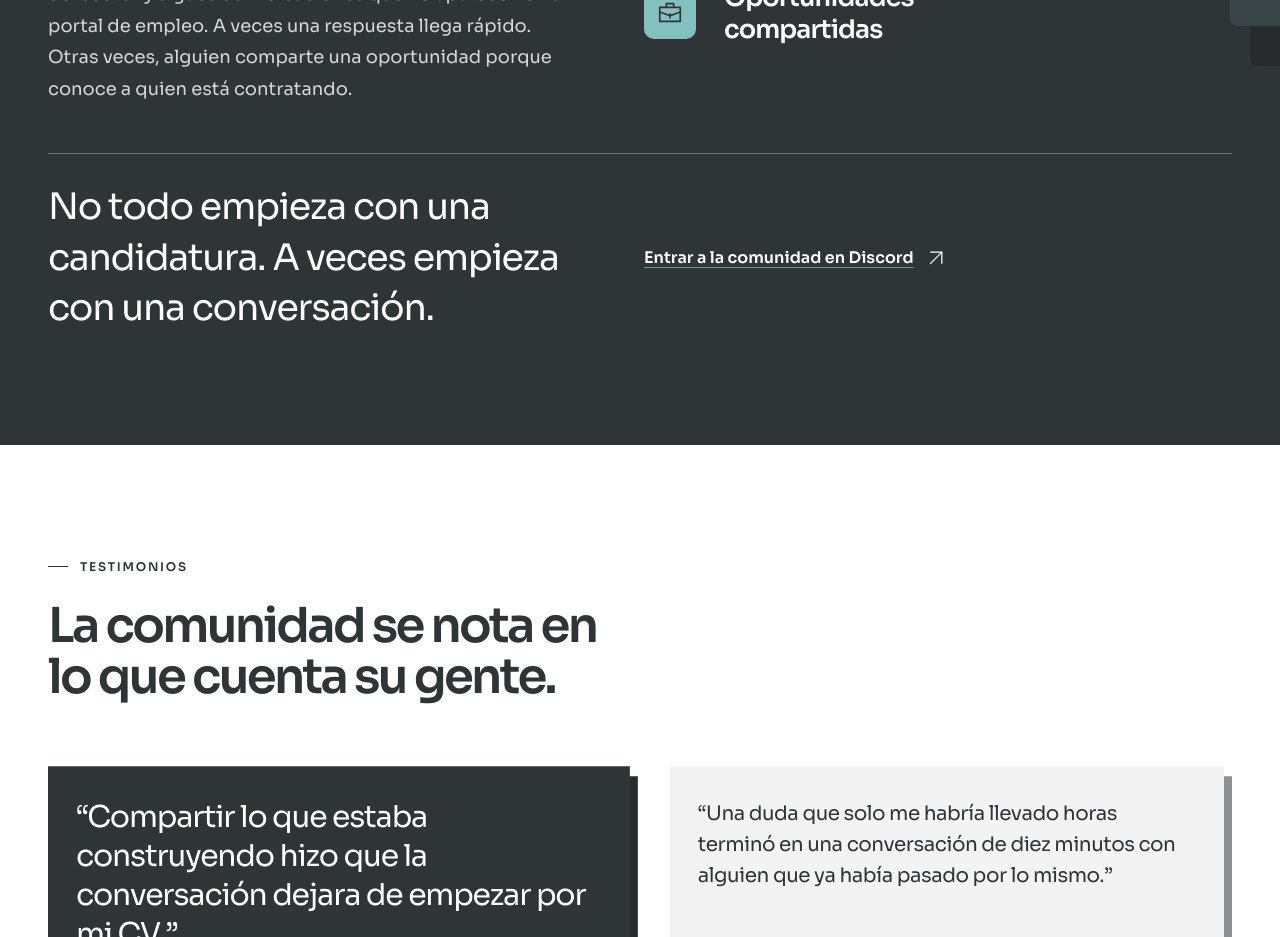
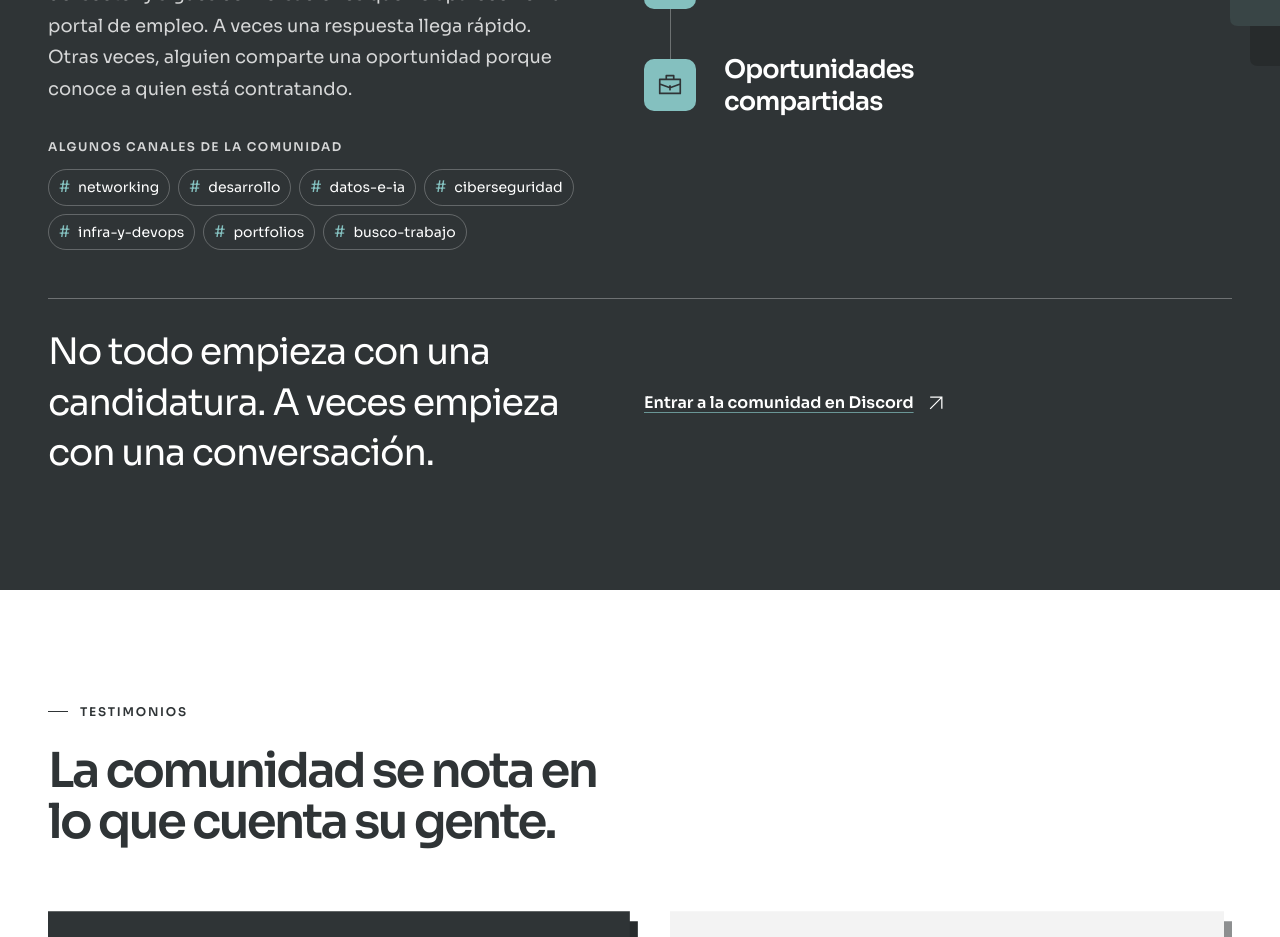
Before and after one commit to Blackpachamame/landing-techtojob, a Next.js app: page / in a window 1280 px wide. Shown: the part 4340-5277 px from the top of the page. Built offline with nearby package versions, Linux system fonts and the light colour scheme; no server answers.

Commit message:
feat: enrich networking with community channels

```diff
--- a/messages/es.json
+++ b/messages/es.json
@@ -124,7 +124,17 @@
     "description": "En los canales por área compartes dudas, conoces gente del sector y sigues conversaciones que no aparecen en un portal de empleo. A veces una respuesta llega rápido. Otras veces, alguien comparte una oportunidad porque conoce a quien está contratando.",
     "note": "No todo empieza con una candidatura. A veces empieza con una conversación.",
     "discordCta": "Entrar a la comunidad en Discord",
-    "signals": ["Canales por área", "Gente del sector", "Oportunidades compartidas"]
+    "signals": ["Canales por área", "Gente del sector", "Oportunidades compartidas"],
+    "channelsLabel": "Algunos canales de la comunidad",
+    "channels": [
+      "networking",
+      "desarrollo",
+      "datos-e-ia",
+      "ciberseguridad",
+      "infra-y-devops",
+      "portfolios",
+      "busco-trabajo"
+    ]
   },
   "Testimonials": {
     "eyebrow": "Testimonios",
--- a/src/components/sections/Networking.tsx
+++ b/src/components/sections/Networking.tsx
@@ -23,6 +23,19 @@ export default function Networking() {
             <p className="section-eyebrow mb-6 text-brand-mint">{content.eyebrow}</p>
             <h2 id="networking-title" className="section-title max-w-240">{content.title}</h2>
             <p className="mt-6 max-w-160 text-base leading-[1.75] text-brand-white/80 md:text-lg">{content.description}</p>
+            <div className="mt-8">
+              <p id="networking-channels-label" className="text-xs leading-relaxed font-semibold tracking-[0.12em] text-brand-white/80 uppercase">
+                {content.channelsLabel}
+              </p>
+              <ul aria-labelledby="networking-channels-label" className="mt-3 flex flex-wrap gap-2">
+                {content.channels.map((channel) => (
+                  <li key={channel} className="inline-flex items-center gap-2 rounded-full border border-brand-white/25 px-2.5 py-1.5 text-sm leading-relaxed whitespace-nowrap">
+                    <span aria-hidden="true" className="text-base leading-none text-brand-mint">#</span>
+                    <span>{channel}</span>
+                  </li>
+                ))}
+              </ul>
+            </div>
           </div>
           <ul className={styles.signals}>
             {content.signals.map((signal, index) => (
```
Also changed, not shown: 2 other files (tests, documents, lock files or other folders).
